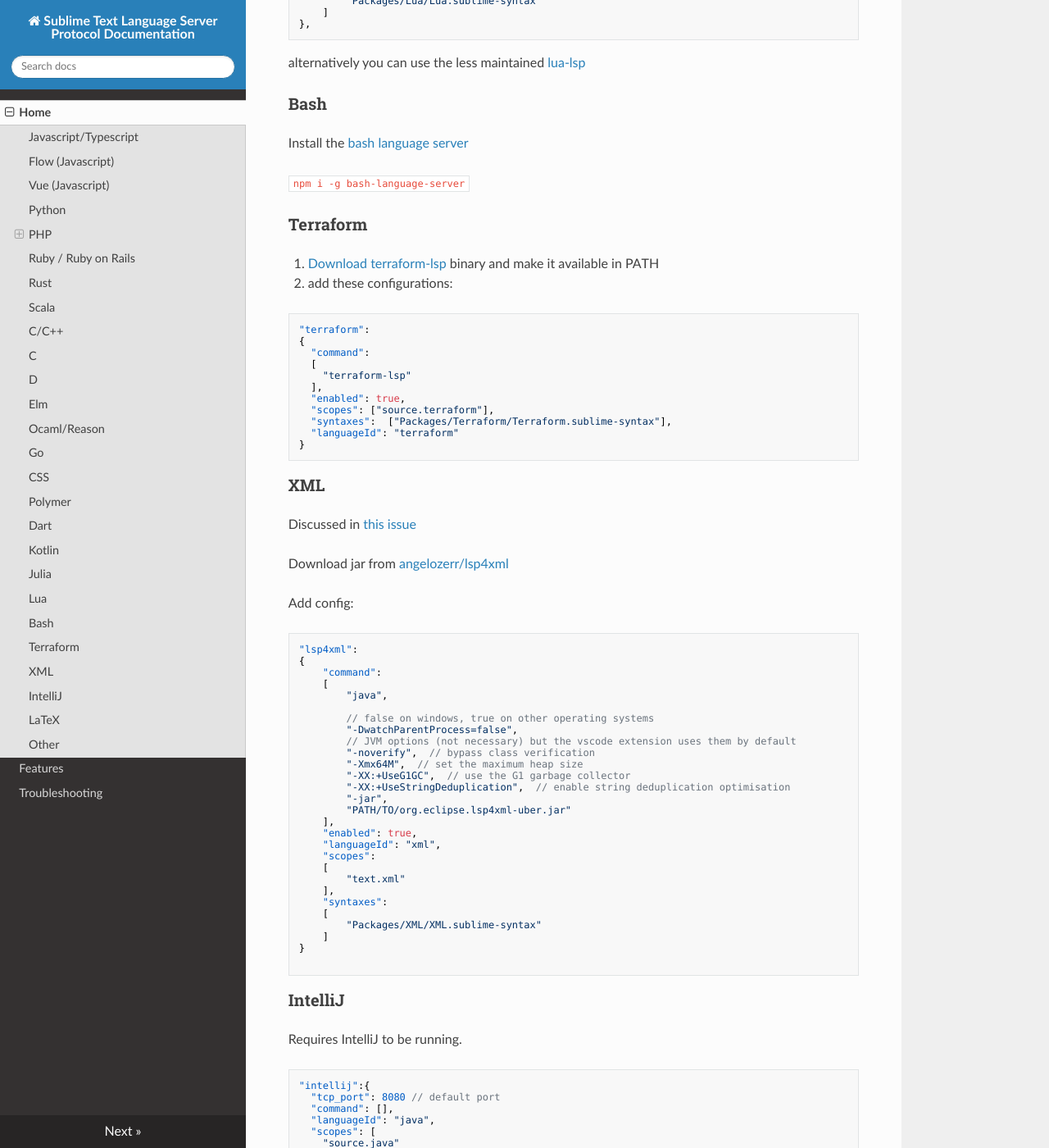
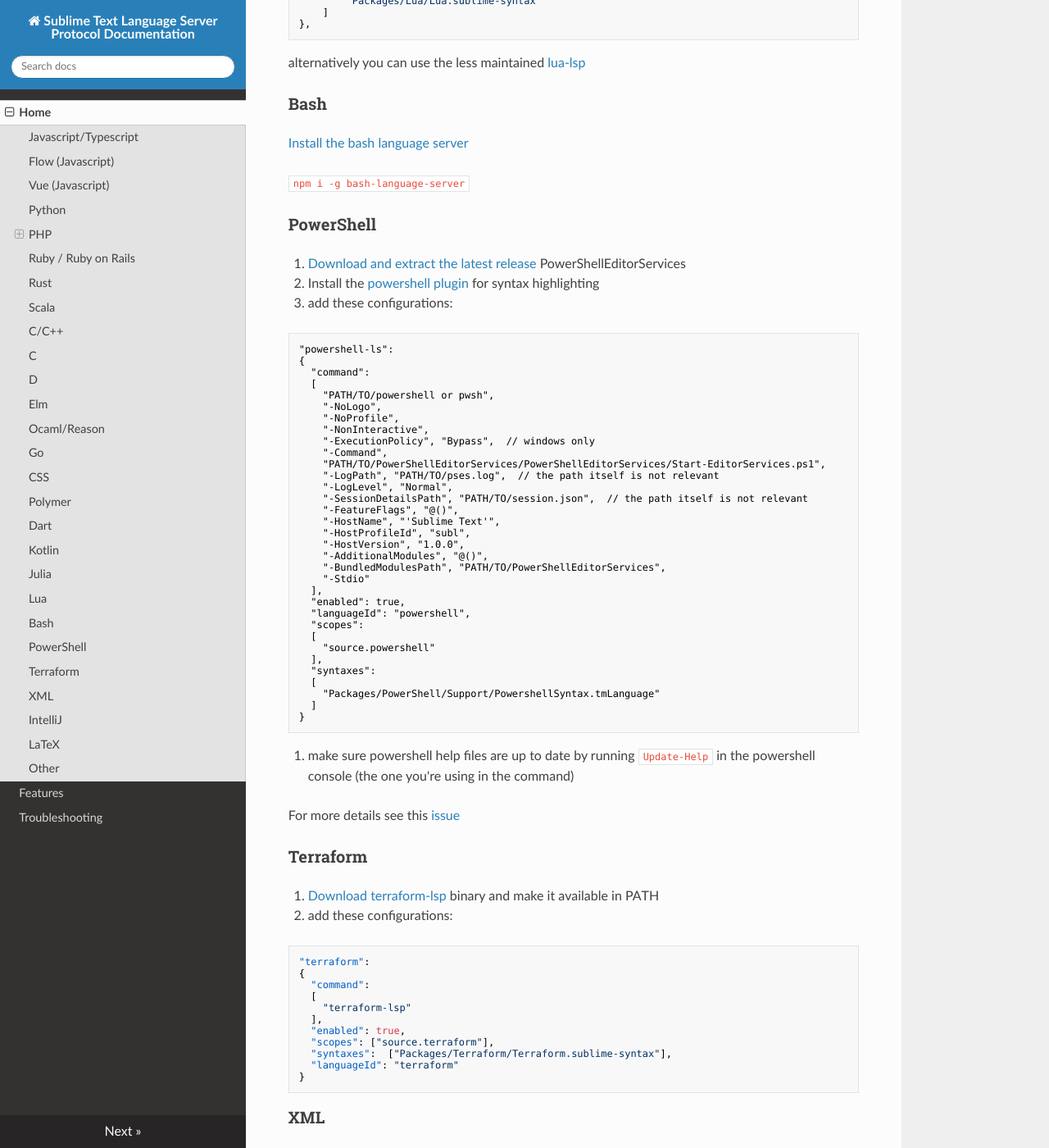
Before and after one commit to sublimelsp/LSP, an MkDocs documentation site: the page built from docs/index.md, in a window 1280 px wide and 1400 px high, scrolled down 6263 px. Shown: the whole window at 82% size. Built offline with MkDocs 1.6.1, drawn with Linux system fonts in a browser that asks for light colours; nearby versions of some CDN libraries.

Commit message:
Add powershell-ls entry (#752)
* Add powershell-ls entry

* Add link to more infos

* Fix BundledModulesPath path

````diff
--- a/docs/index.md
+++ b/docs/index.md
@@ -313,11 +313,56 @@
 ```
 alternatively you can use the less maintained [lua-lsp](https://github.com/Alloyed/lua-lsp)
 
-### Bash
+### Bash<a name="bash">
 
 Install the [bash language server](https://github.com/mads-hartmann/bash-language-server)
 
 `npm i -g bash-language-server`
+
+### PowerShell<a name="powershell">
+
+1. Download and extract the [latest release](https://github.com/PowerShell/PowerShellEditorServices/releases) PowerShellEditorServices
+2. Install the [powershell plugin](https://packagecontrol.io/packages/PowerShell) for syntax highlighting
+3. add these configurations:
+```jsonc
+"powershell-ls":
+{
+  "command":
+  [
+    "PATH/TO/powershell or pwsh",
+    "-NoLogo",
+    "-NoProfile",
+    "-NonInteractive",
+    "-ExecutionPolicy", "Bypass",  // windows only
+    "-Command",
+    "PATH/TO/PowerShellEditorServices/PowerShellEditorServices/Start-EditorServices.ps1",
+    "-LogPath", "PATH/TO/pses.log",  // the path itself is not relevant
+    "-LogLevel", "Normal",
+    "-SessionDetailsPath", "PATH/TO/session.json",  // the path itself is not relevant
+    "-FeatureFlags", "@()",
+    "-HostName", "'Sublime Text'",
+    "-HostProfileId", "subl",
+    "-HostVersion", "1.0.0",
+    "-AdditionalModules", "@()",
+    "-BundledModulesPath", "PATH/TO/PowerShellEditorServices",
+    "-Stdio"
+  ],
+  "enabled": true,
+  "languageId": "powershell",
+  "scopes":
+  [
+    "source.powershell"
+  ],
+  "syntaxes":
+  [
+    "Packages/PowerShell/Support/PowershellSyntax.tmLanguage"
+  ]
+}
+```
+4. make sure powershell help files are up to date by running `Update-Help` in the powershell console (the one you're using in the command)
+
+For more details see this [issue](https://github.com/PowerShell/PowerShellEditorServices/issues/1057)
+
 
 ### Terraform<a name="terraform">
 
````
Also changed, not shown: README.md (+1 -0 lines).
